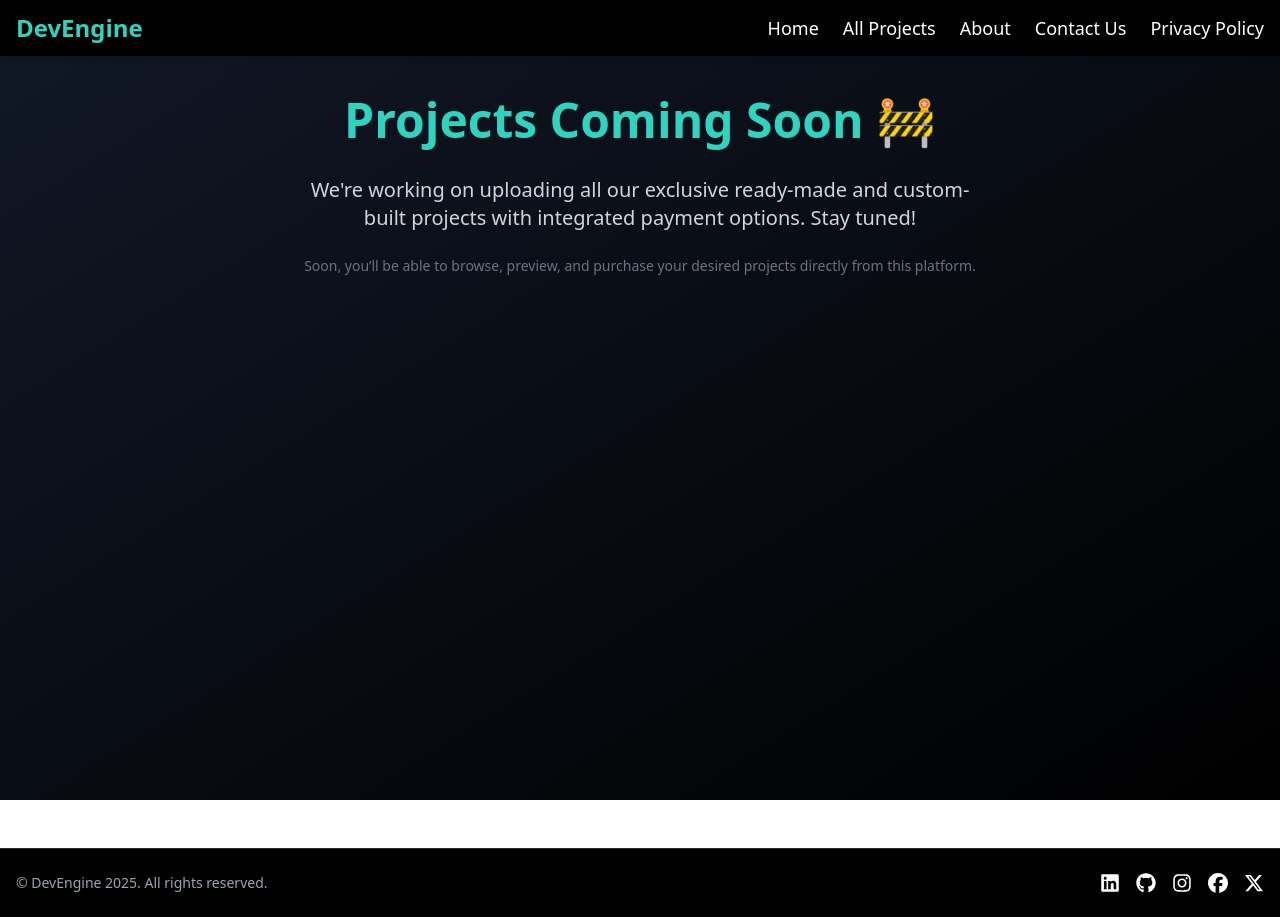
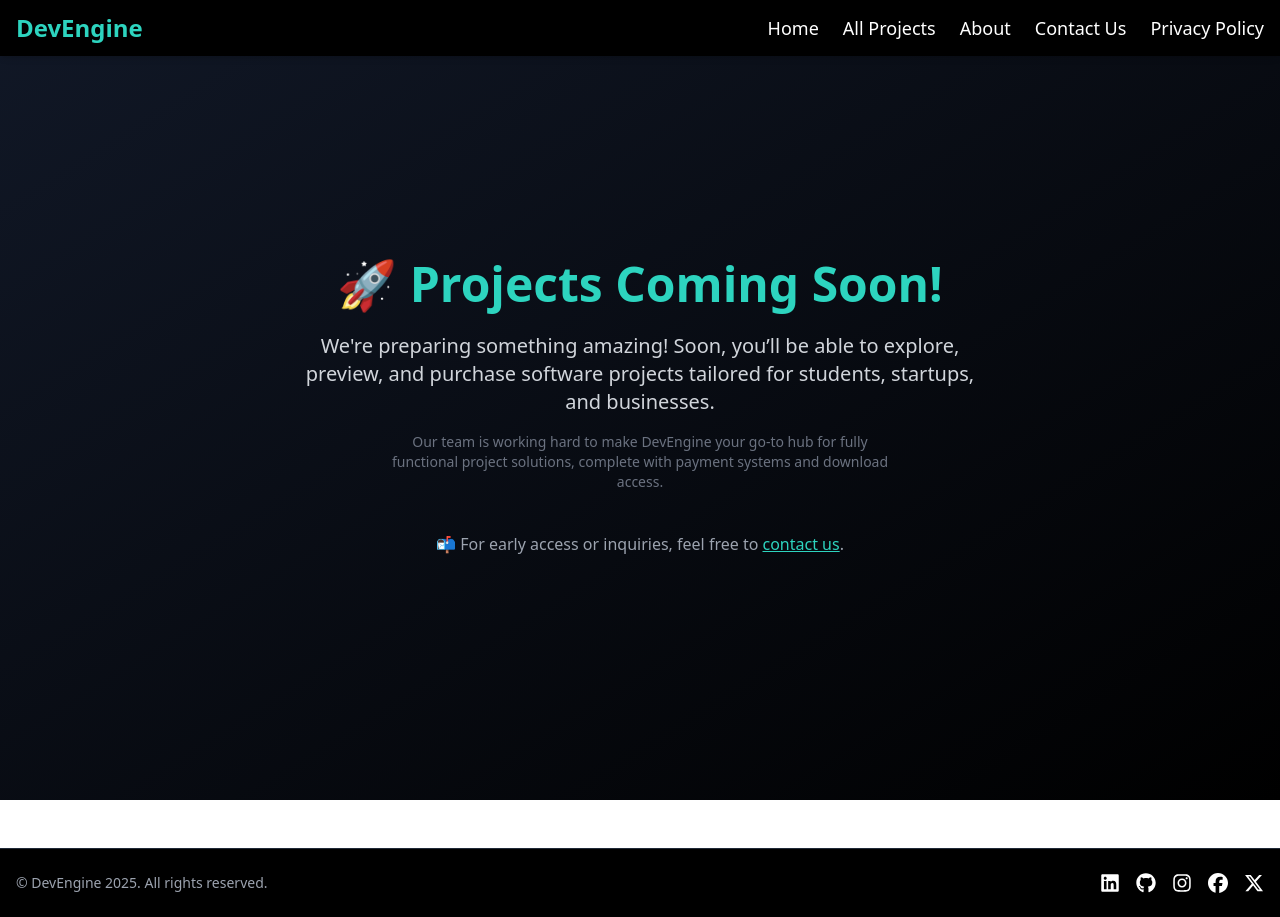
Before and after one commit to hamim5264/devengine, a Next.js app: page /projects in a window 1280 px wide. Built offline with nearby package versions, Linux system fonts and the light colour scheme.

Commit message:
✅ Updated Projects page UI and fixed build errors

```diff
--- a/pages/projects.tsx
+++ b/pages/projects.tsx
@@ -11,17 +11,20 @@ export default function ProjectsPage() {
 
       <Navbar />
 
-      <main className="pt-24 px-6 md:px-20 pb-20 bg-gradient-to-br from-gray-900 to-black text-white text-center min-h-screen">
-        <h1 className="text-4xl md:text-5xl font-bold mb-8 text-teal-400">
-          Projects Coming Soon 🚧
+      <main className="pt-24 px-6 md:px-20 pb-20 bg-gradient-to-br from-gray-900 to-black text-white min-h-screen flex flex-col items-center justify-center text-center">
+        <h1 className="text-4xl md:text-5xl font-extrabold text-teal-400 mb-6">
+          🚀 Projects Coming Soon!
         </h1>
-        <p className="text-lg md:text-xl text-gray-300 max-w-2xl mx-auto">
-          We're working on uploading all our exclusive ready-made and custom-built
-          projects with integrated payment options. Stay tuned!
+        <p className="text-lg md:text-xl text-gray-300 mb-4 max-w-2xl">
+          We're preparing something amazing! Soon, you’ll be able to explore, preview, and purchase software projects tailored for students, startups, and businesses.
         </p>
-        <p className="text-sm text-gray-500 mt-6">
-          Soon, you’ll be able to browse, preview, and purchase your desired projects directly from this platform.
+        <p className="text-sm text-gray-500 max-w-lg">
+          Our team is working hard to make DevEngine your go-to hub for fully functional project solutions, complete with payment systems and download access.
         </p>
+
+        <div className="mt-10">
+          <p className="text-gray-400">📬 For early access or inquiries, feel free to <a href="/contact" className="text-teal-400 underline">contact us</a>.</p>
+        </div>
       </main>
 
       <Footer />
```
